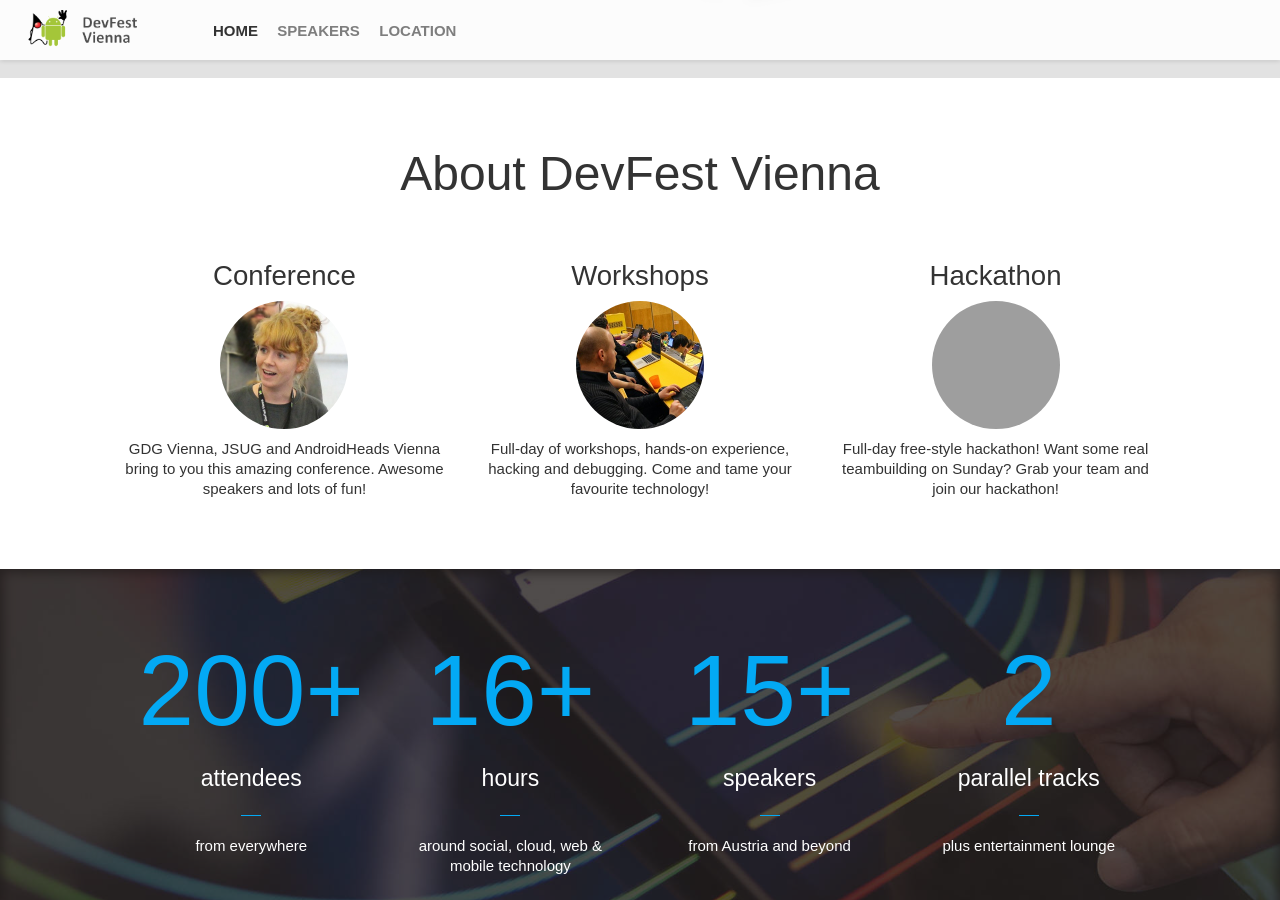
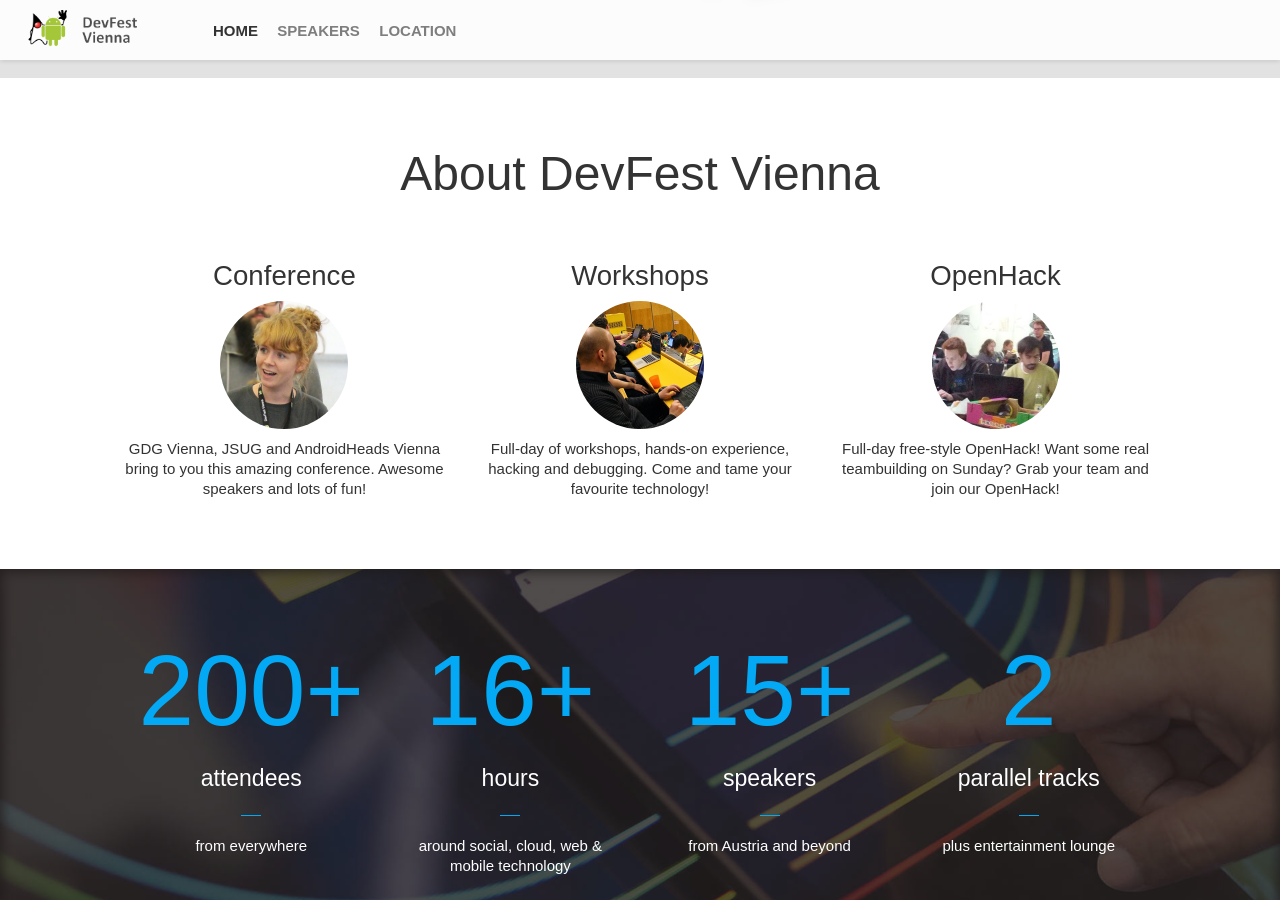
Before and after one commit to DevFestVienna/devfest-at-site, a Jekyll site: the page built from index.html, in a window 1280 px wide and 900 px high, scrolled down 822 px. Built offline with Jekyll 4.4.1, drawn with Linux system fonts in a browser that asks for light colours; nearby versions of some CDN libraries; comment, search, counter and statistics services are not loaded; grey boxes are pictures that could not be loaded.

Commit message:
Hackathon -> OpenHack

```diff
--- a/_includes/about.html
+++ b/_includes/about.html
@@ -21,9 +21,9 @@
                 <div class="clearfix visible-xs"></div>
                 <div class="col-md-4 col-sm-4 col-xs-6">
                     <div class="animated hiding" data-animation="fadeInDown" data-delay="1000">
-                        <h5>Hackathon</h5>
-                        <img class="img-circle" src="{{ site.baseurl }}/img/hackathon.jpg" height="128" width="128" alt="Hackathons">
-                        <p>Full-day free-style hackathon! Want some real teambuilding on Sunday? Grab your team and join our hackathon!</p>
+                        <h5>OpenHack</h5>
+                        <img class="img-circle" src="{{ site.baseurl }}/img/openhack.jpg" height="128" width="128" alt="OpenHack">
+                        <p>Full-day free-style OpenHack! Want some real teambuilding on Sunday? Grab your team and join our OpenHack!</p>
                     </div>
                 </div>
             </div>
--- a/_includes/navigation.html
+++ b/_includes/navigation.html
@@ -16,7 +16,7 @@
             <li><a {% if page.permalink == '/speakers/' %} class="current" {% endif %}{% if page.permalink == '/' %} href="{{ site.baseurl }}/#top-speakers" {% else %} href="{{ site.baseurl }}/speakers" {% endif %}>Speakers</a>
             </li>
             </li>
-            <!-- <li><a href="#">Hackathon</a>
+            <!-- <li><a href="#">OpenHack</a>
             </li> -->
             <li><a {% if page.permalink == '/location/' %} class="current" {% endif %} href="{{ site.baseurl }}/location/">Location</a>
             </li>
```
